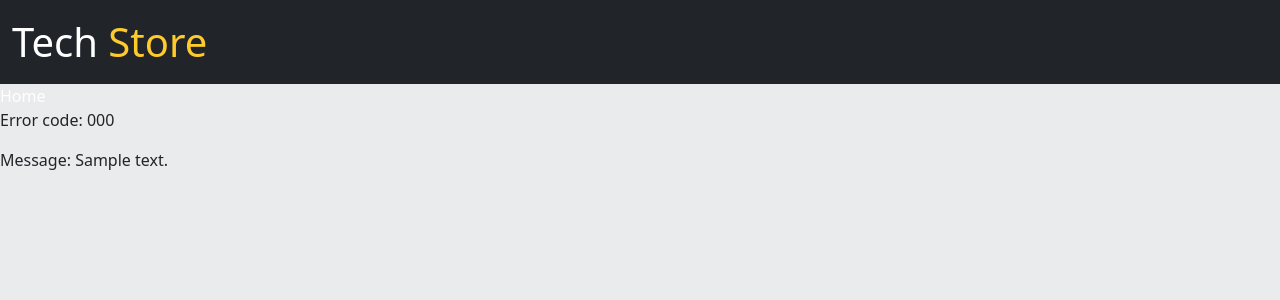
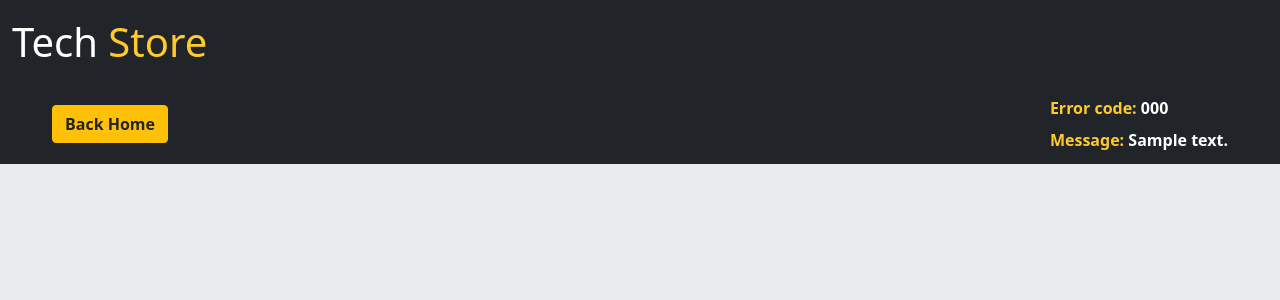
Before and after one commit to breno-albuquerque/my-store-app, a Flask app: template templates/error.html in a window 1280 px wide. Shown: the top 300 px of the page. Run offline with Flask 2, Linux system fonts and the light colour scheme; the template is opened without the code that fills it: most values are stand-ins (such as "Sample title", 1, 10 or a date in 2020); some libraries are stand-ins or nearby versions.

Commit message:
style: Add bootstrap to error template

```diff
--- a/templates/error.html
+++ b/templates/error.html
@@ -6,13 +6,19 @@
 
 {% block main %}
 
-    <header>
-        <a href="/">Home</a>
-    </header>
+    <div class="layout-header border-dark navbar d-flex flex-wrap px-5 justify-content-between p-2 bg-dark text-white">
+        <a class="m-1 btn btn-warning text-dark fw-bold" href="/">Back Home</a>
 
-    <section>
-        <p>Error code: {{ code }}</p>
-        <p>Message: {{ message }}</p>
-    </section>
+        <div class="d-flex flex-column justify-content-between">
+            <div class="m-1">
+                <span class="yellow fw-bold">Error code: </span>
+                <span class="fs-6 fw-bold">{{ code }}</span>
+            </div>
+            <div class="m-1">
+                <span class="yellow fw-bold">Message:</span>
+                <span class="fs-6 fw-bold">{{ message }}</span>
+            </div>
+        </div>
+    </div>
 
 {% endblock %}
```
Also changed, not shown: store.db.
